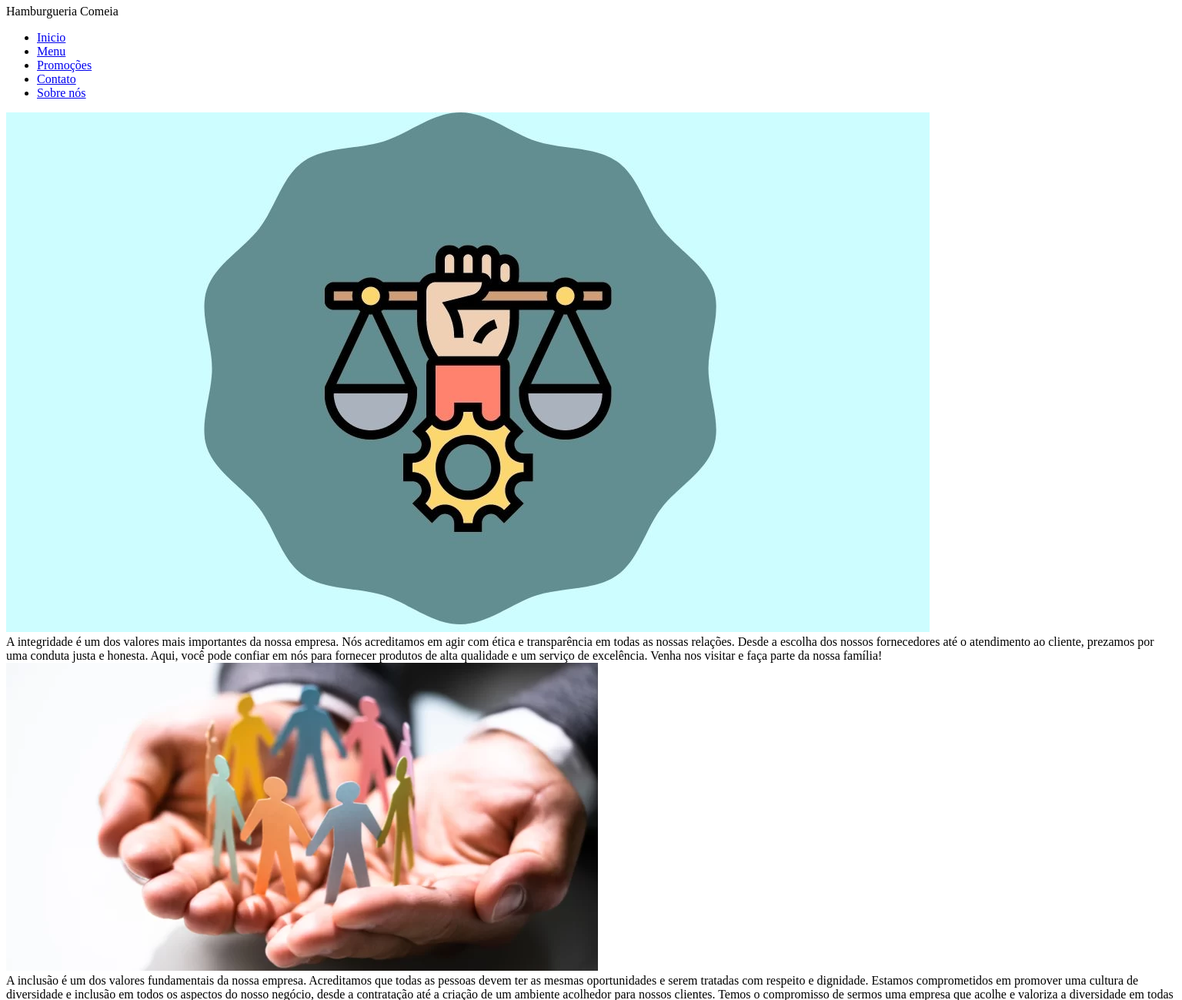
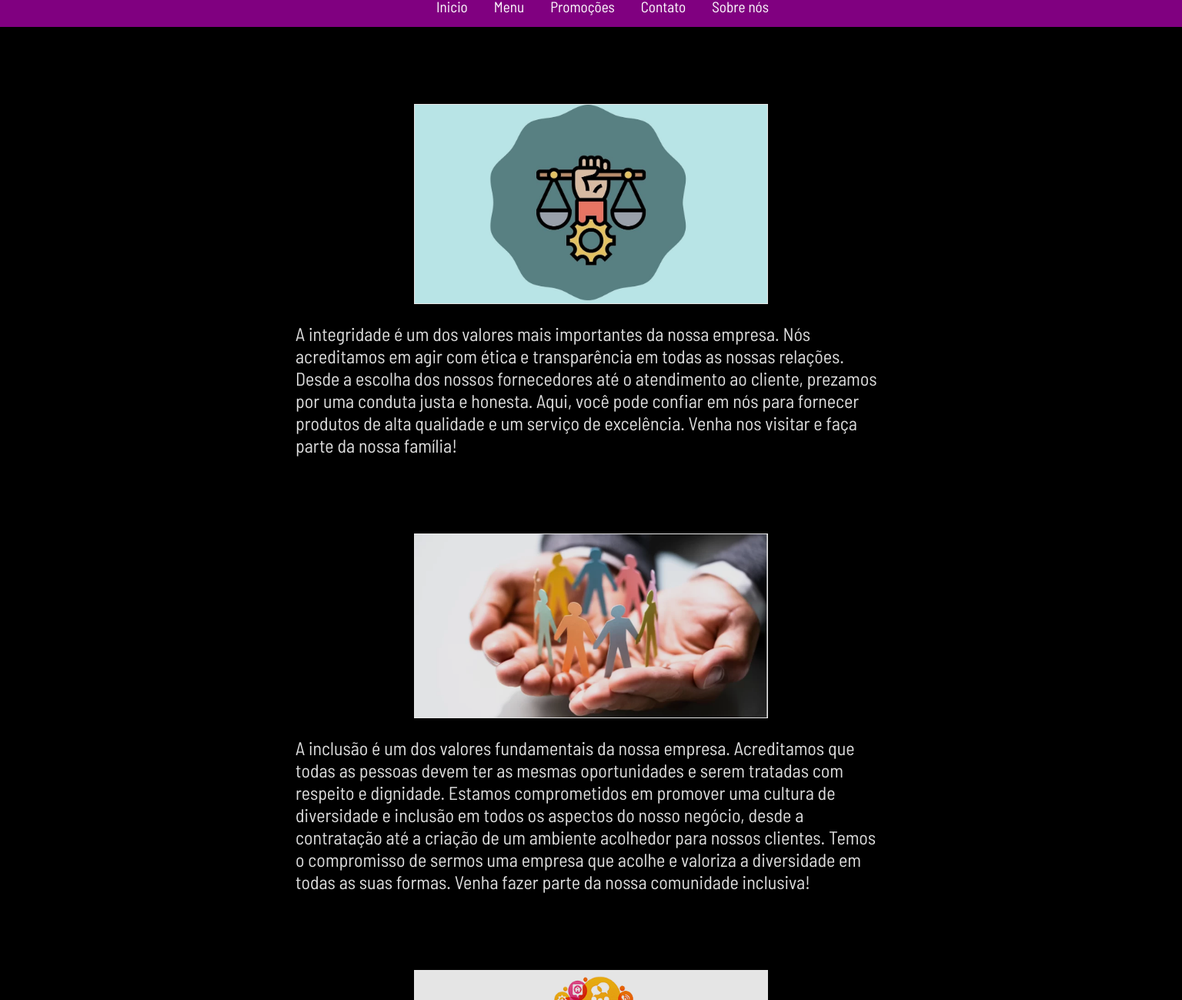
Before and after one commit to renanhenriquedev/-hamburger-shop, a plain HTML site: page sobre.html in a window 1536 px wide. Shown: the part 86-1385 px from the top of the page at 77% size. Drawn offline with Linux system fonts and the light colour scheme.

Commit message:
finished responsiveness for page sobre

```diff
--- a/sobre.css
+++ b/sobre.css
@@ -162,7 +162,7 @@
     }
 }
 
-@media (max-width: 768px) {
+@media (min-width: 469px) {
     * {
         margin: 0;
         padding: 0;
@@ -328,3 +328,171 @@
         transform: translateX(-50%);
     }
 }
+
+@media (min-width: 1300px) {
+    * {
+        margin: 0;
+        padding: 0;
+        box-sizing: border-box;
+    }
+
+    body {
+        height: 100vh;
+        display: flex;
+        flex-direction: column;
+        margin: 0;
+        padding: 0;
+        background-color: black;
+    }
+
+    html,
+    body {
+        scroll-behavior: smooth;
+    }
+
+    header {
+        background-color: purple;
+        display: block;
+        width: 100%;
+        left: 0;
+        top: 0;
+        right: 0;
+        height: auto;
+    }
+
+
+    a {
+        text-decoration: none;
+        color: white;
+    }
+
+    #logo {
+        display: flex;
+        justify-content: center;
+    }
+
+    #options {
+        display: flex;
+        justify-content: center;
+        margin-left: 30px;
+    }
+
+    #burguer {
+        position: relative;
+        top: 15px;
+    }
+
+    p {
+        position: relative;
+        color: whitesmoke;
+        margin-left: 15px;
+        margin-top: 35px;
+        display: inline-block;
+        font-family: 'Barlow Semi Condensed', sans-serif;
+        font-size: 120%;
+    }
+
+    ul {
+        display: inline-block;
+        list-style: none;
+    }
+
+    li {
+        display: inline-block;
+        margin: 15px;
+        position: relative;
+        font-size: 120%;
+        font-family: 'Barlow Semi Condensed', sans-serif;
+    }
+
+    a:hover {
+        color: rgb(0, 0, 0);
+    }
+
+    #logo {
+        align-items: center;
+    }
+
+    main {
+        width: 100%;
+        height: 100%;
+        display: flex;
+        flex-direction: column;
+    }
+
+    #integrity {
+        display: inline;
+        text-align: center;
+        opacity: 0.9;
+        margin-top: 100px;
+    }
+
+    aside {
+        color: white;
+        margin-top: 20px;
+    }
+
+    #fresh {
+        display: block;
+        position: relative;
+        left: 25%;
+        color: whitesmoke;
+        width: 50%;
+        font-size: x-large;
+        font-weight: 400;
+        text-align: left;
+        font-family: 'Barlow Semi Condensed', sans-serif;
+
+    }
+
+    #diversity {
+        display: inline;
+        text-align: center;
+        opacity: 0.9;
+        margin-top: 100px;
+    }
+
+    .img {
+        border: 1px solid white;
+        width: 30%;
+    }
+
+    #text-diversity {
+        display: block;
+        position: relative;
+        left: 25%;
+        color: whitesmoke;
+        width: 50%;
+        font-size: x-large;
+        font-weight: 400;
+        text-align: left;
+        font-family: 'Barlow Semi Condensed', sans-serif;
+    }
+
+    #inovation {
+        display: inline;
+        text-align: center;
+        opacity: 0.9;
+        margin-top: 100px;
+    }
+
+    #text-inovation {
+        display: block;
+        position: relative;
+        left: 25%;
+        text-align: left;
+        color: whitesmoke;
+        width: 50%;
+        font-size: x-large;
+        font-weight: 400;
+        font-family: 'Barlow Semi Condensed', sans-serif;
+    }
+
+    footer {
+        margin-top: 3%;
+        color: white;
+        position: absolute;
+        left: 50%;
+        transform: translateX(-50%);
+    }
+}
```
